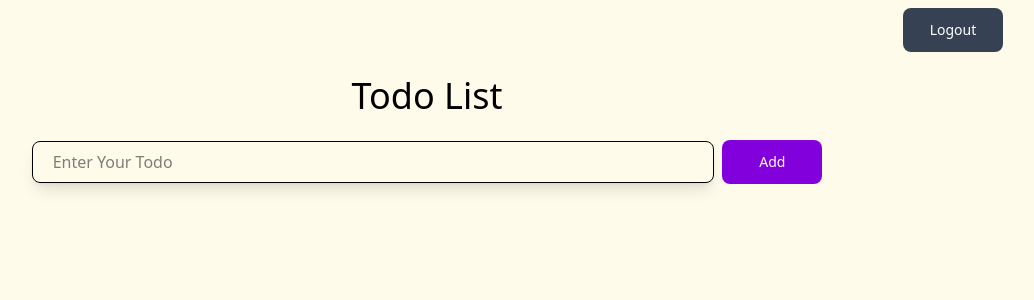
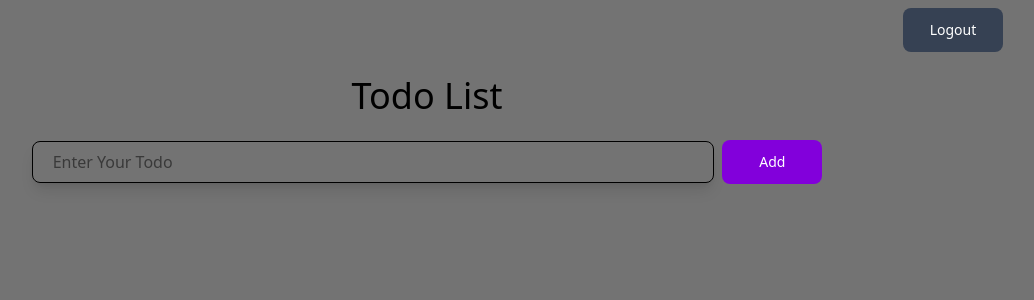
Before and after one commit to hafeeznafeez070-boop/FoodEase, a React (Vite) app: page / in a window 1280 px wide. Shown: the top 300 px of the page, without its empty margins (213-1247 px from the left). Built offline with nearby package versions, Linux system fonts and the light colour scheme; sample sign-in values are in the browser's storage.

Commit message:
logout functionality added

```diff
--- a/src/pages/Todo.jsx
+++ b/src/pages/Todo.jsx
@@ -23,12 +23,16 @@ export default function Todo() {
       navigate("/login");
     }
   }, []);
-
+  const logout = () => {
+    navigate("/login");
+    window.localStorage.clear();
+  };
   return (
-    <div className="w-full h-screen bg-amber-50 overflow-hidden flex items-center flex-col">
+    <div className="w-full h-screen bg-neutral-500 overflow-hidden flex items-center flex-col">
       <div className="w-90/100 flex items-center justify-between">
         <h1 className="text-4xl m-4"></h1>
         <button
+          onClick={() => logout()}
           type="button"
           className="w-25 mt-2 focus:outline-none  text-white bg-gray-700 hover:bg-gray-900 focus:ring-4 font-medium rounded-lg text-sm px-5 py-3 ml-2 mb-2 cursor-pointer "
         >
```
